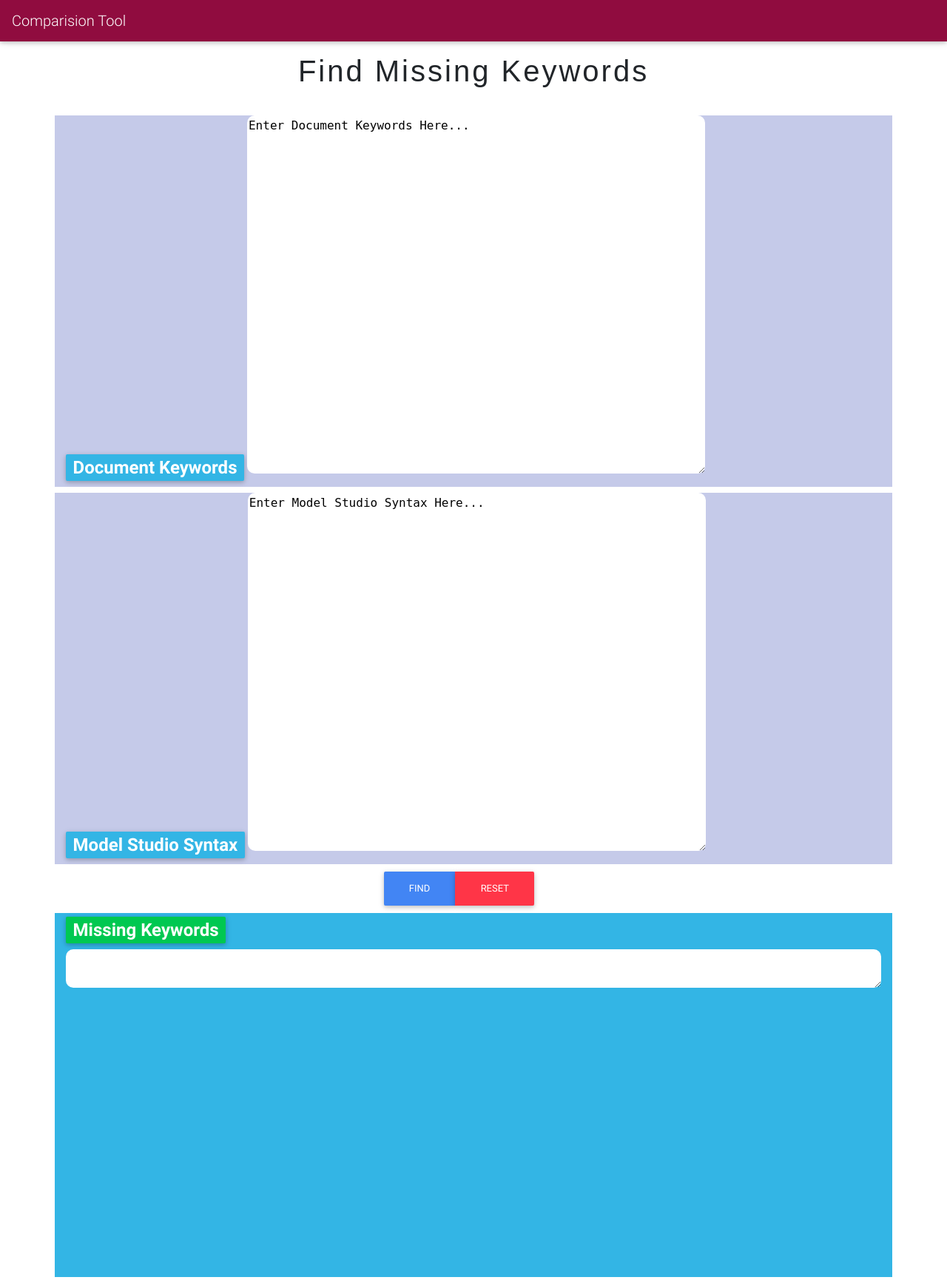
After one commit to Divyakrishnaiah/HygieneCheckTool, a Flask app: page /missingkeywords in a window 1280 px wide. The commit adds this page. Shown: the whole page at 74% size. Run offline with Flask 2, Linux system fonts and the light colour scheme; some libraries are stand-ins or nearby versions.

Commit message:
added ajax for missing keywords

```diff
--- a/app/app.py
+++ b/app/app.py
@@ -71,5 +71,19 @@ def clearNot(syntax):
     lines = [x for x in lines if x != '']
     return lines
 
+@app.route('/missingkeywords')
+def missingkeywords():
+    return render_template('missingkeywords.html')
+
+@app.route('/getmissingkeys', methods=['POST'])
+def sendmissingkeys():
+    dockeys = request.form['dockeys']
+    modelsyx = request.form['modelsyx']
+    res = {"result" : getmissingkeywords(dockeys, modelsyx)}
+    return json.dumps(res)
+
+def getmissingkeywords(dockeys, modelsyx):
+    missing = ['str1','str2']
+    return missing
 if __name__ == "__main__":
     app.run(debug=True,host='0.0.0.0',port=8970)
--- a/app/static/js/main.js
+++ b/app/static/js/main.js
@@ -11,7 +11,22 @@ $(document).ready(function() {
                 data = JSON.parse(data)
                 $('#result').val(data.result)
                 $('#result').css('height','90%')
-                console.log(data.result);
+            }
+        })
+    });
+
+    $("#fmissing").click(function(event) {
+        $.ajax({
+            data : {
+                dockeys : $('#docKwds').val(),
+                modelsyx : $('#msSyx').val()
+            },
+            type : 'POST',
+            url : '/getmissingkeys',
+            success : function(data) {
+                data = JSON.parse(data);
+                $('#mresult').val(data.result)
+                $('#mresult').css('height', '90%')
             }
         })
     });
--- a/app/templates/dashboard.html
+++ b/app/templates/dashboard.html
@@ -32,7 +32,7 @@
             <div class="col-lg-3 col-md-12 mb-4">
                 <div class="card mdb-color text-center z-depth-2 h-100">
                     <div class="card-body">
-                        <a href="#">
+                        <a href="/missingkeywords">
                             <h3 class="text-uppercase font-weight-bold light-green-text mt-2 mb-3"><strong>Find Missing inclusion Keywords</strong></h3>
                         </a>
                         <p class="white-text mb-0">It tests if all the inclusion keywords given in the document are present in the Model studio syntax. A missing keyword is displayed in a seperate text box.</p>
--- /dev/null
+++ b/app/templates/missingkeywords.html
@@ -0,0 +1,91 @@
+<!DOCTYPE html>
+<html lang="en">
+<head>
+    <meta charset="UTF-8">
+    <meta name="viewport" content="width=device-width, initial-scale=1.0">
+    <title>Comparison Dashboard</title>
+    <link rel="icon" type="image/png" sizes="32x32" href="../static/images/favicon.ico">
+    <link rel="stylesheet" href="../static/css/fontawesome.css">
+    <link rel="stylesheet" href="../static/css/robotofont.css">
+    <link href="../static/css/bootstrap.css" rel="stylesheet">
+    <link href="../static/css/mdb.css" rel="stylesheet">
+    <link href="../static/css/main.css" rel="stylesheet">
+
+</head>
+<body>
+    <!-- Nav Bar Code Starts -->
+    <nav class="navbar fixed-top navbar-expand-lg navbar-dark coloured">
+        <button class="navbar-toggler" type="button" data-toggle="collapse" data-target="#navbarTogglerDemo01"
+          aria-controls="navbarTogglerDemo01" aria-expanded="false" aria-label="Toggle navigation">
+          <span class="navbar-toggler-icon"></span>
+        </button>
+        <div class="collapse navbar-collapse" id="navbarTogglerDemo01">
+          <a class="navbar-brand" href="/dashboard">Comparision Tool</a>
+        </div>
+      </nav>
+    <!-- Nav Bar Code Ends -->
+    <!-- Row Starts -->
+    <div class = "container mt-5" >
+        <h4 class="text-center py-4 theading">Find Missing Keywords</h4>
+        <form>
+            <div class = "row">
+                <div class="col m-1" style="background-color: #C5CAE9;">
+                    <label class="badge badge-info" style="font-size: 3vh; margin-top: 5px">Document Keywords</label>
+                    <textarea onfocus="clearText('docKwds')" onblur="setText('docKwds','Enter Document Keywords Here...')" name="docKwds" id="docKwds" class="textareacommon" rows="20" cols="60" >
+                    </textarea>
+                </div>
+                <div class="col m-1" style="background-color: #C5CAE9;">
+                    <label class="badge badge-info" style="font-size: 3vh; margin-top: 5px">Model Studio Syntax</label>
+                    <textarea onfocus="clearText('msSyx')" onblur="setText('msSyx','Enter Model Studio Syntax Here...')" name="msSyx" id="msSyx" class="textareacommon" rows="20" cols="60" >
+                    </textarea>
+                </div>
+            </div>
+            <div class= "row justify-content-center">
+                <div class="col col-sm-3">
+                    <div class="btn-group" role="group">
+                        <button type="button" name="fmissing" class="btn btn-primary" name="fmissing" id="fmissing">Find</button>
+                        <button type="reset" class="btn btn-danger">Reset</button>
+                      </div>
+                </div>
+            </div>
+        </form>
+        <div class = "row" style="height: 500px">
+            <div class="col bg-info m-1">
+                <label class="badge badge-success" style="font-size: 3vh; margin-top: 5px">Missing Keywords</label>
+                <textarea id="mresult" name="mresult" rows="2" class="textareacommon" style="width:100%"></textarea>
+            </div>
+        </div>
+    </div>
+    <!-- Row Ends -->
+
+    <!-- JS File Imports -->
+    <script type="text/javascript" src="../static/js/jquery.js"></script>
+    <script type="text/javascript" src="../static/js/popper.js"></script>
+    <script type="text/javascript" src="../static/js/bootstrap.js"></script>
+    <script type="text/javascript" src="../static/js/mdb.js"></script>
+    <script type="text/javascript" src="../static/js/main.js"></script>
+
+    <script type="text/javascript">
+        var txtarea = document.getElementById("docKwds");
+        txtarea.selectionEnd = 0;
+        txtarea.innerHTML = "Enter Document Keywords Here...";
+
+        var txtarea = document.getElementById("msSyx");
+        txtarea.selectionEnd = 0;
+        txtarea.innerHTML = "Enter Model Studio Syntax Here...";
+
+        function clearText(id) {
+            const idstr='textarea#'+id
+            if($(idstr).val() === "Enter Document Keywords Here..." || $(idstr).val() === "Enter Model Studio Syntax Here...") {
+                $(idstr).val("");
+            }
+        }
+        function setText(id, message) {
+            const idstr='textarea#'+id
+            if($(idstr).val().length == 0) {
+                $(idstr).val(message);
+            }
+        }
+    </script>
+</body>
+</html>
```
